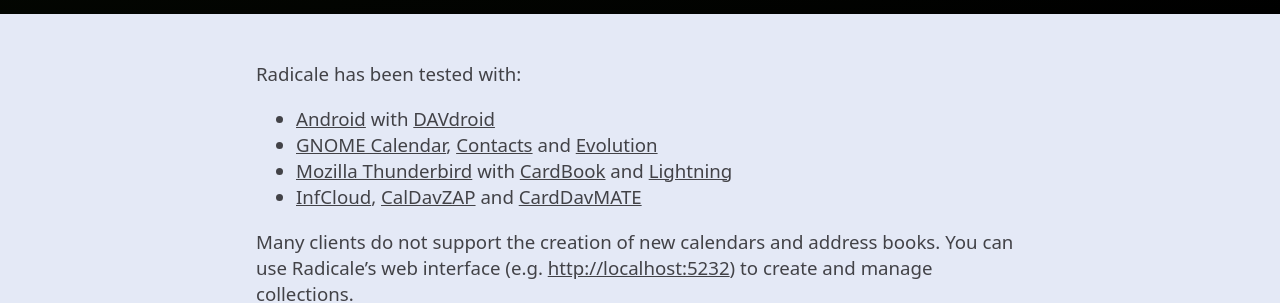
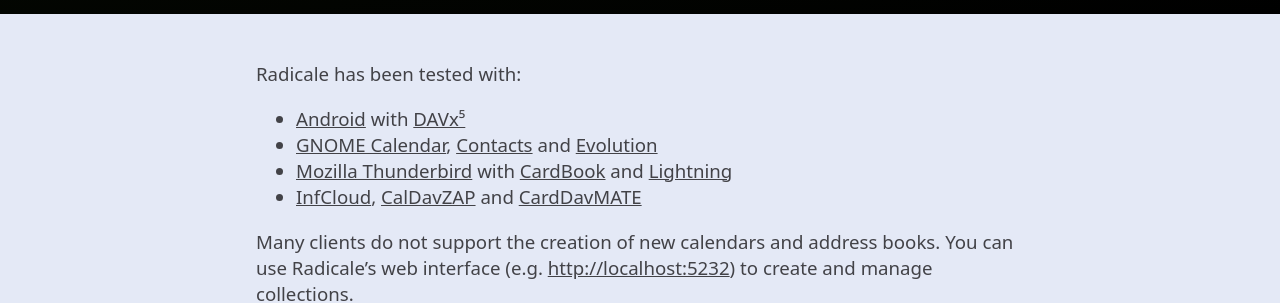
Before and after one commit to Kozea/Radicale, a Jekyll site: the page built from clients.md, in a window 1280 px wide and 900 px high. Shown: the part 208-511 px from the top of the window. Built offline with Jekyll 4.4.1, drawn with Linux system fonts in a browser that asks for light colours.

Commit message:
Homepage: DavDroid changed its name, URL broken (fixes #991)

```diff
--- a/clients.md
+++ b/clients.md
@@ -7,7 +7,7 @@
 Radicale has been tested with:
 
   * [Android](https://android.com/) with
-    [DAVdroid](https://davdroid.bitfire.at/)
+    [DAVx⁵](https://www.davx5.com/)
   * [GNOME Calendar](https://wiki.gnome.org/Apps/Calendar),
     [Contacts](https://wiki.gnome.org/Apps/Contacts) and
     [Evolution](https://wiki.gnome.org/Apps/Evolution)
```
